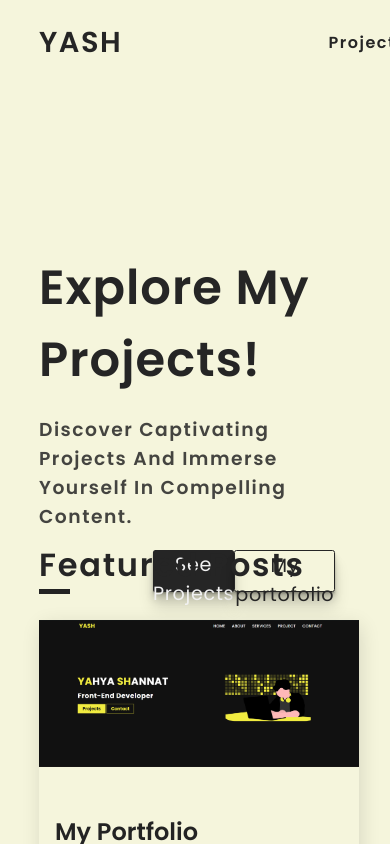
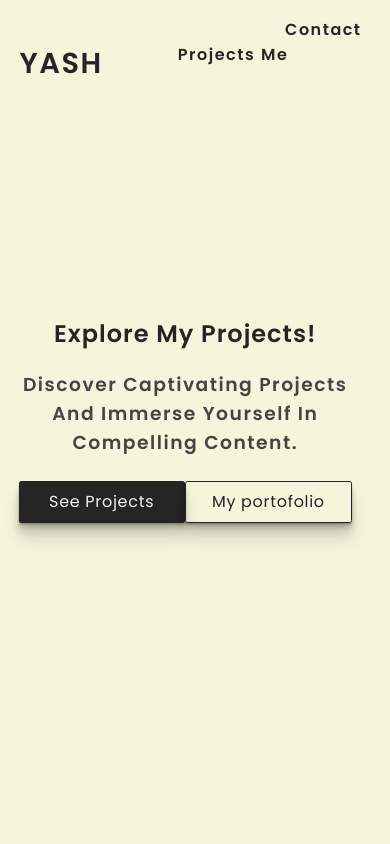
Before and after one commit to YASHDEV42/projects, a Next.js app: page / in a window 390 px wide. Shown: the top 844 px of the page. Built offline with nearby package versions, Linux system fonts and the light colour scheme.

Commit message:
Responsive

```diff
--- a/components/home-page/featured-posts.module.css
+++ b/components/home-page/featured-posts.module.css
@@ -1,5 +1,5 @@
 .main {
-  height: 100vh;
+  height: min-100vh;
   width: 100vw;
   display: flex;
   flex-direction: column;
@@ -7,7 +7,7 @@
   justify-content: center;
 }
 .container {
-  height: 100vh;
+  min-height: 100vh;
   width: 80vw;
   display: flex;
   flex-direction: column;
@@ -34,3 +34,30 @@
 .title:hover::after {
   width: 23%;
 }
+@media (max-width: 768px) {
+  .title {
+    font-size: 1.5em; /* Smaller font size for tablets and smaller devices */
+  }
+
+  .title::after {
+    width: 20%; /* Adjust width for consistency */
+  }
+
+  .title:hover::after {
+    width: 40%; /* Allow more growth on hover to maintain visual effect */
+  }
+}
+
+@media (max-width: 480px) {
+  .title {
+    font-size: 1.2em; /* Further reduce font size for very small devices */
+  }
+
+  .title::after {
+    width: 30%; /* Adjust static width for small screens */
+  }
+
+  .title:hover::after {
+    width: 60%; /* Increase hover width for a pronounced effect */
+  }
+}
--- a/components/home-page/hero.module.css
+++ b/components/home-page/hero.module.css
@@ -80,3 +80,35 @@
 .link {
   color: inherit;
 }
+@media (max-width: 768px) {
+  .title,
+  .subTitle {
+    text-align: center; /* Centering text for smaller screens */
+  }
+
+  .title {
+    font-size: 2em; /* Smaller font size for smaller screens */
+  }
+
+  .buttonContainer {
+    width: 90%; /* Increasing width on smaller screens for better use of space */
+  }
+
+  .Pbutton,
+  .Sbutton {
+    width: 100%; /* Full width buttons on smaller screens */
+    margin: 5px 0; /* Adds margin for vertical spacing */
+    font-size: 1em; /* Smaller font size for smaller screens */
+  }
+}
+
+@media (max-width: 480px) {
+  .container,
+  .main {
+    width: 95vw; /* Increase width for very small screens */
+  }
+
+  .title {
+    font-size: 1.5em; /* Even smaller font size for very small screens */
+  }
+}
--- a/components/layout/navigation.module.css
+++ b/components/layout/navigation.module.css
@@ -44,17 +44,18 @@
   justify-content: space-between;
 }
 .navbar {
-  width: 20%;
+  width: 50vw;
   display: flex;
   flex-direction: row;
   align-items: center;
-  justify-content: space-between;
+  justify-content: end;
   list-style: none;
 }
 .link {
   position: relative;
   color: inherit;
   text-decoration: none;
+  margin: 0 0 0 1.5em;
 }
 
 .link:hover {
@@ -78,3 +79,13 @@
   height: 4px;
   transform: scaleX(1);
 }
+@media (max-width: 768px) {
+  .container {
+    width: 90vw;
+  }
+
+  .navbar {
+    width: 70%;
+    justify-content: end;
+  }
+}
```
